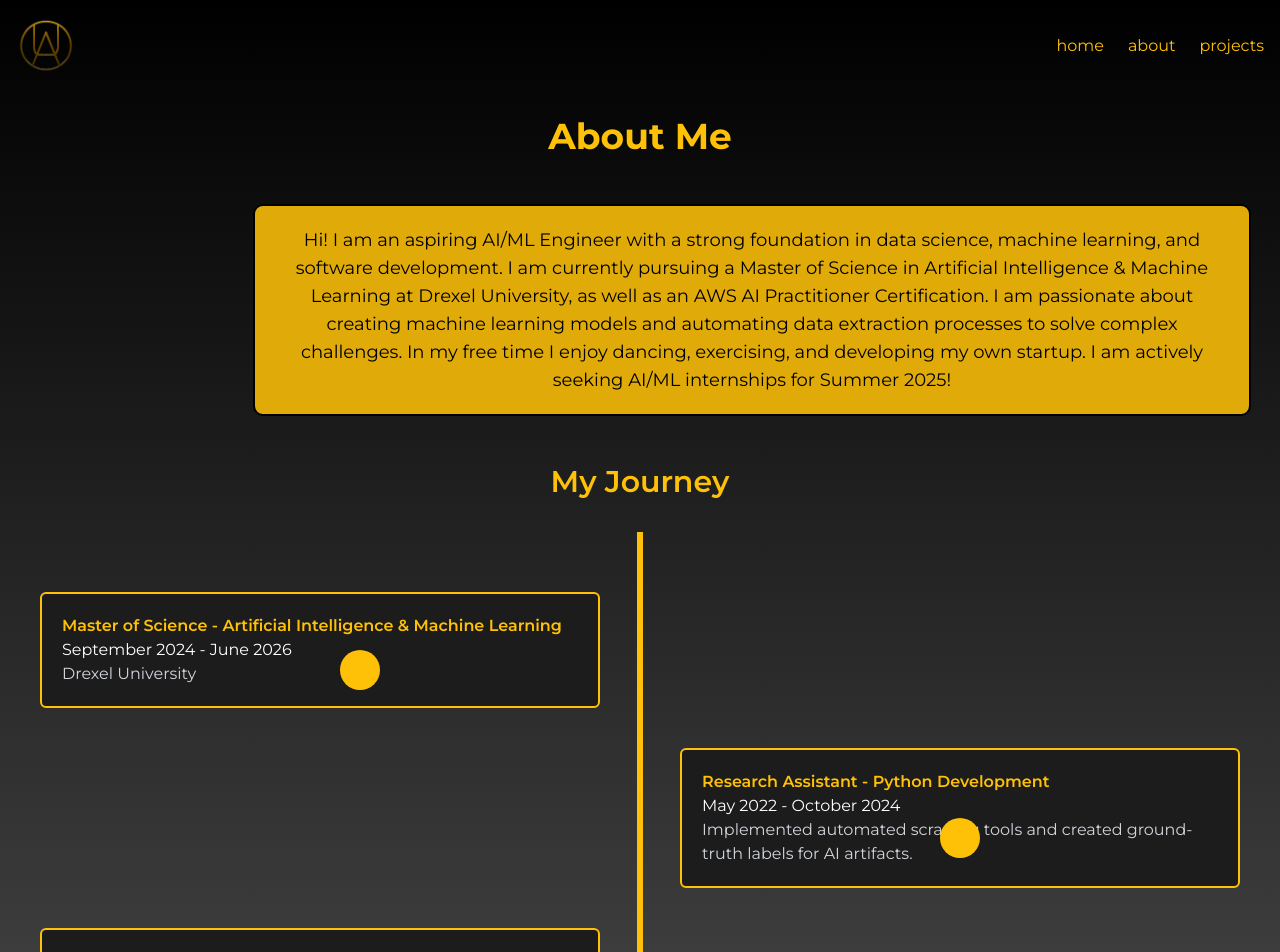
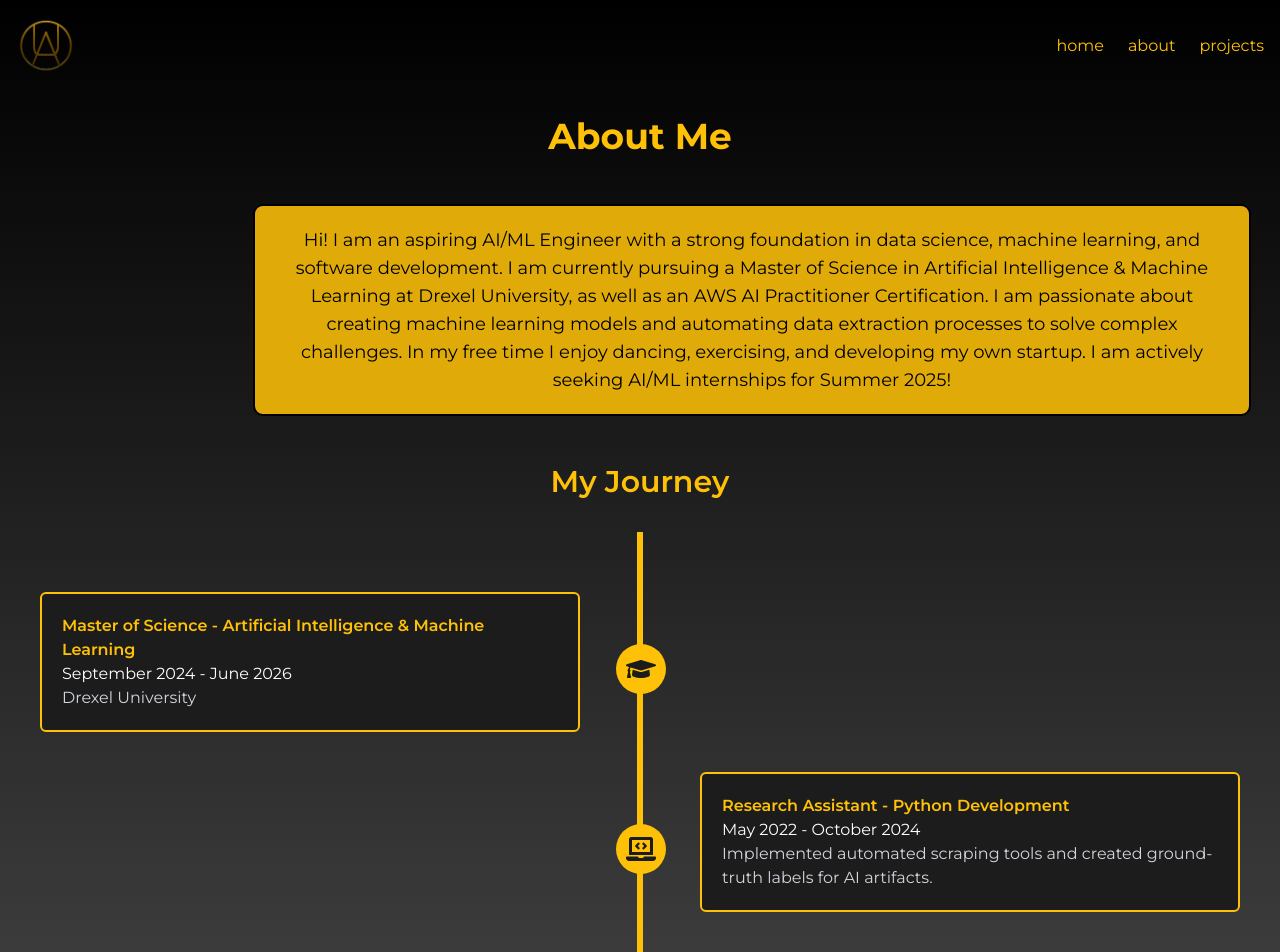
Before and after one commit to AlanU21/AlanU21.github.io, a Next.js app: page /about in a window 1280 px wide. Shown: the top 952 px of the page. Built offline with nearby package versions, Linux system fonts and the light colour scheme.

Commit message:
Icon positions fixed

```diff
--- a/components/Timeline.js
+++ b/components/Timeline.js
@@ -1,35 +1,41 @@
-import { motion } from 'framer-motion';
-import { FaGraduationCap, FaLaptopCode, FaChalkboardTeacher } from 'react-icons/fa';
-import styles from '../styles/timeline.module.css';
+import { motion } from "framer-motion";
+import {
+  FaGraduationCap,
+  FaLaptopCode,
+  FaChalkboardTeacher,
+} from "react-icons/fa";
+import styles from "../styles/timeline.module.css";
 
 const timelineData = [
   {
-    date: 'September 2024 - June 2026',
-    title: 'Master of Science - Artificial Intelligence & Machine Learning',
-    description: 'Drexel University',
+    date: "September 2024 - June 2026",
+    title: "Master of Science - Artificial Intelligence & Machine Learning",
+    description: "Drexel University",
     icon: <FaGraduationCap />,
-    side: 'left',
+    side: "left",
   },
   {
-    date: 'May 2022 - October 2024',
-    title: 'Research Assistant - Python Development',
-    description: 'Implemented automated scraping tools and created ground-truth labels for AI artifacts.',
+    date: "May 2022 - October 2024",
+    title: "Research Assistant - Python Development",
+    description:
+      "Implemented automated scraping tools and created ground-truth labels for AI artifacts.",
     icon: <FaLaptopCode />,
-    side: 'right',
+    side: "right",
   },
   {
-    date: 'September 2021 - January 2022',
-    title: 'Teaching Assistant',
-    description: 'Assisted in teaching and grading Java programming for over 120 students in CIS 1068: Program Design and Abstraction.',
+    date: "September 2021 - January 2022",
+    title: "Teaching Assistant",
+    description:
+      "Assisted in teaching and grading Java programming for over 120 students in CIS 1068: Program Design and Abstraction.",
     icon: <FaChalkboardTeacher />,
-    side: 'left',
+    side: "left",
   },
   {
-    date: 'August 2020 - May 2024',
-    title: 'Bachelor of Science - Computer Science & Data Science',
-    description: 'Temple University',
+    date: "August 2020 - May 2024",
+    title: "Bachelor of Science - Computer Science & Data Science",
+    description: "Temple University",
     icon: <FaGraduationCap />,
-    side: 'right',
+    side: "right",
   },
 ];
 
@@ -47,14 +53,17 @@ const Timeline = () => {
           viewport={{ once: true, amount: 0.3 }}
           transition={{ duration: 0.5 }}
         >
+          <div className={styles.timelineWrapper}>
+            {/* Left side of timeline */}
+            {item.side === "left" && (
+              <>
                 <div className={styles.timelineContent}>
                   <h3 className="text-gold font-semibold">{item.title}</h3>
                   <p className="text-white">{item.date}</p>
                   <p className="text-gray-300">{item.description}</p>
                 </div>
-
                 <motion.div
-            className={`${styles.timelineIcon} ${styles[item.side]}`}
+                  className={styles.timelineIcon}
                   initial={{ opacity: 0, scale: 0 }}
                   whileInView={{ opacity: 1, scale: 1 }}
                   viewport={{ once: true, amount: 0.5 }}
@@ -62,6 +71,29 @@ const Timeline = () => {
                 >
                   {item.icon}
                 </motion.div>
+              </>
+            )}
+
+            {/* Right side of timeline */}
+            {item.side === "right" && (
+              <>
+                <motion.div
+                  className={styles.timelineIcon}
+                  initial={{ opacity: 0, scale: 0 }}
+                  whileInView={{ opacity: 1, scale: 1 }}
+                  viewport={{ once: true, amount: 0.5 }}
+                  transition={{ delay: 0.2, duration: 0.3 }}
+                >
+                  {item.icon}
+                </motion.div>
+                <div className={styles.timelineContent}>
+                  <h3 className="text-gold font-semibold">{item.title}</h3>
+                  <p className="text-white">{item.date}</p>
+                  <p className="text-gray-300">{item.description}</p>
+                </div>
+              </>
+            )}
+          </div>
         </motion.div>
       ))}
     </div>
--- a/styles/timeline.module.css
+++ b/styles/timeline.module.css
@@ -13,22 +13,39 @@
     bottom: 0;
     left: 50%;
     transform: translateX(-50%);
+    z-index: 0;
 }
 
 .timelineItem {
+    display: flex;
+    justify-content: space-between;
+    align-items: center;
+    width: 100%;
+    padding: 20px 0;
     position: relative;
-    width: 50%;
-    padding: 20px 0;
+    z-index: 2;
 }
 
-.left {
-    left: 0;
-    padding-right: 40px;
+.timelineWrapper {
+    display: flex;
+    width: 100%;
 }
 
-.right {
-    left: 50%;
-    padding-left: 40px;
+.timelineIcon {
+    width: 50px;
+    height: 50px;
+    background-color: #FFC107;
+    border-radius: 50%;
+    display: flex;
+    align-items: center;
+    justify-content: center;
+    color: #1C1C1C;
+    font-size: 30px;
+    z-index: 3;
+    position: absolute;
+    top: 40%;
+    left: 48%;
+    transform: translateX(-50%);
 }
 
 .timelineContent {
@@ -38,55 +55,33 @@
     border-radius: 6px;
     border: 2px solid #FFC107;
     z-index: 1;
-    width: 100%;
+    width: 45%;
 }
 
-.timelineIcon {
-    position: absolute;
-    width: 40px;
-    height: 40px;
-    background-color: #FFC107;
-    border-radius: 50%;
-    display: flex;
-    align-items: center;
-    justify-content: center;
-    color: #1C1C1C;
-    font-size: 10px;
-    z-index: 100;
-    top: 50%;
-    left: 50%;
-    transform: translate(-50%, -50%);
+.left .timelineContent {
+    margin-right: auto;
 }
 
-.timelineIcon .left {
-    left: 50%;
-}
-
-.timelineIcon .right {
-    left: 50%;
+.right .timelineContent {
+    margin-left: auto;
 }
 
 @media screen and (max-width: 768px) {
-    .timelineLine {
-        left: 31px;
-    }
-
     .timelineItem {
-        width: 100%;
-        padding-left: 70px;
-        padding-right: 0;
-    }
-
-    .timelineItem.right {
-        left: 0;
+        flex-direction: column;
+        align-items: flex-start;
     }
 
     .timelineIcon {
-        left: 31px !important;
-        transform: translateX(-50%);
+        left: 80%;
+        top: 18%;
     }
 
     .timelineContent {
-        width: calc(100% - 40px);
+        width: 100%;
+    }
+
+    .timelineLine {
+        left: 0%;
     }
 }
```
Lines whose indentation alone changed are shown as unchanged.
